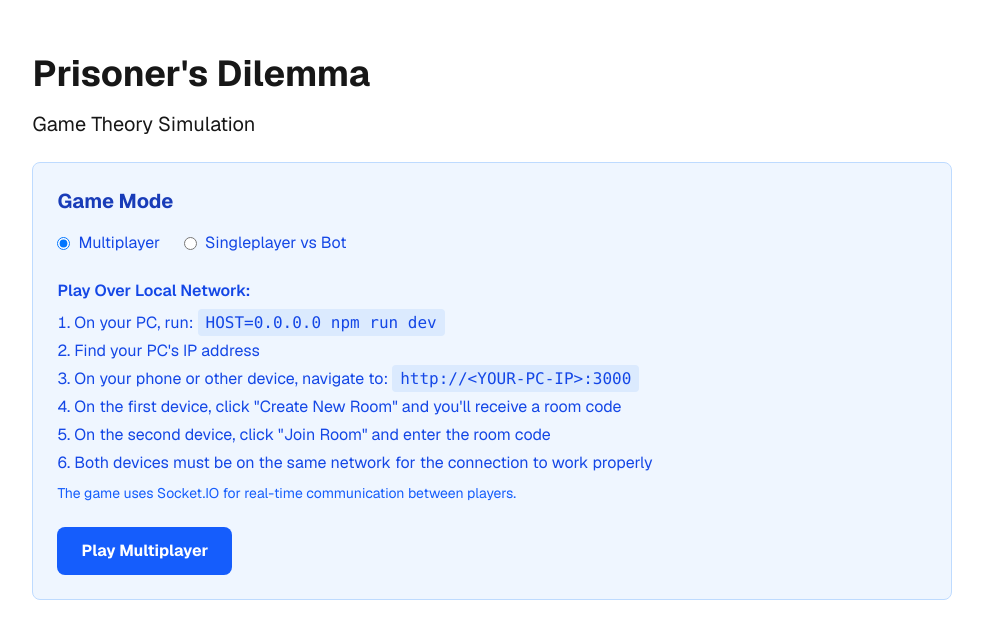
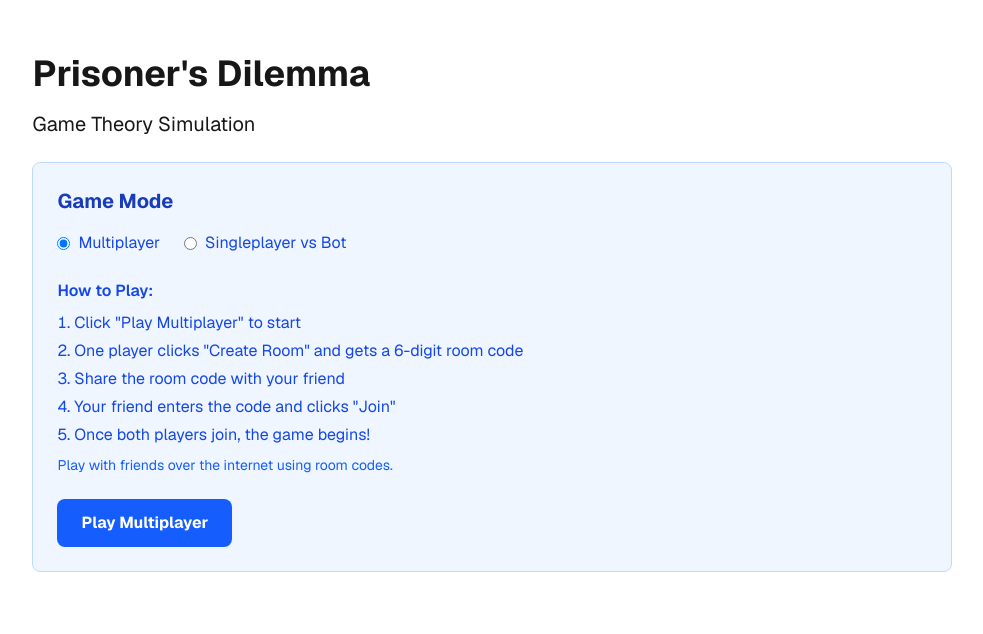
Before and after one commit to abdializ/gametheory, a Next.js app in the folder prisoners-dilemma/: page / in a window 1280 px wide. Shown: the part 110-744 px from the top of the page, without its empty margins (148-1131 px from the left). Built offline with nearby package versions, Linux system fonts and the light colour scheme.

Commit message:
Fix multiplayer link and update instructions

```diff
--- a/prisoners-dilemma/app/page.tsx
+++ b/prisoners-dilemma/app/page.tsx
@@ -126,23 +126,22 @@ export default function Home() {
 
             {mode === 'multiplayer' && (
               <div className="network-instructions mb-6 text-blue-700 dark:text-blue-300">
-                <h3 className="font-semibold mb-2">Play Over Local Network:</h3>
+                <h3 className="font-semibold mb-2">How to Play:</h3>
                 <ol className="list-decimal list-inside">
-                  <li className="mb-1">On your PC, run: <code className="bg-blue-100 dark:bg-blue-800 px-2 py-1 rounded">HOST=0.0.0.0 npm run dev</code></li>
-                  <li className="mb-1">Find your PC&apos;s IP address</li>
-                  <li className="mb-1">On your phone or other device, navigate to: <code className="bg-blue-100 dark:bg-blue-800 px-2 py-1 rounded">http://&lt;YOUR-PC-IP&gt;:3000</code></li>
-                  <li className="mb-1">On the first device, click &quot;Create New Room&quot; and you&apos;ll receive a room code</li>
-                  <li className="mb-1">On the second device, click &quot;Join Room&quot; and enter the room code</li>
-                  <li>Both devices must be on the same network for the connection to work properly</li>
+                  <li className="mb-1">Click &quot;Play Multiplayer&quot; to start</li>
+                  <li className="mb-1">One player clicks &quot;Create Room&quot; and gets a 6-digit room code</li>
+                  <li className="mb-1">Share the room code with your friend</li>
+                  <li className="mb-1">Your friend enters the code and clicks &quot;Join&quot;</li>
+                  <li>Once both players join, the game begins!</li>
                 </ol>
                 <p className="mt-2 text-sm text-blue-600 dark:text-blue-400">
-                  The game uses Socket.IO for real-time communication between players.
+                  Play with friends over the internet using room codes.
                 </p>
               </div>
             )}
 
             <Link
-              href={mode === 'multiplayer' ? "/prisoners-dilemma" : `/prisoners-dilemma?mode=bot&strategy=${bot}`}
+              href={mode === 'multiplayer' ? "/prisoners-dilemma?mode=multiplayer" : `/prisoners-dilemma?mode=bot&bot=${bot}`}
               className="bg-blue-600 hover:bg-blue-700 dark:bg-blue-700 dark:hover:bg-blue-800 text-white font-bold py-3 px-6 rounded-lg inline-block transition-colors"
             >
               {mode === 'multiplayer' ? "Play Multiplayer" : "Play Against Bot"}
@@ -167,7 +166,7 @@ export default function Home() {
       </main>
       <footer className="row-start-3 flex gap-[24px] flex-wrap items-center justify-center">
         <p className="text-sm text-gray-500 dark:text-gray-400">
-          Built with Next.js and Socket.IO
+          Built with Next.js
         </p>
       </footer>
     </div>
```
